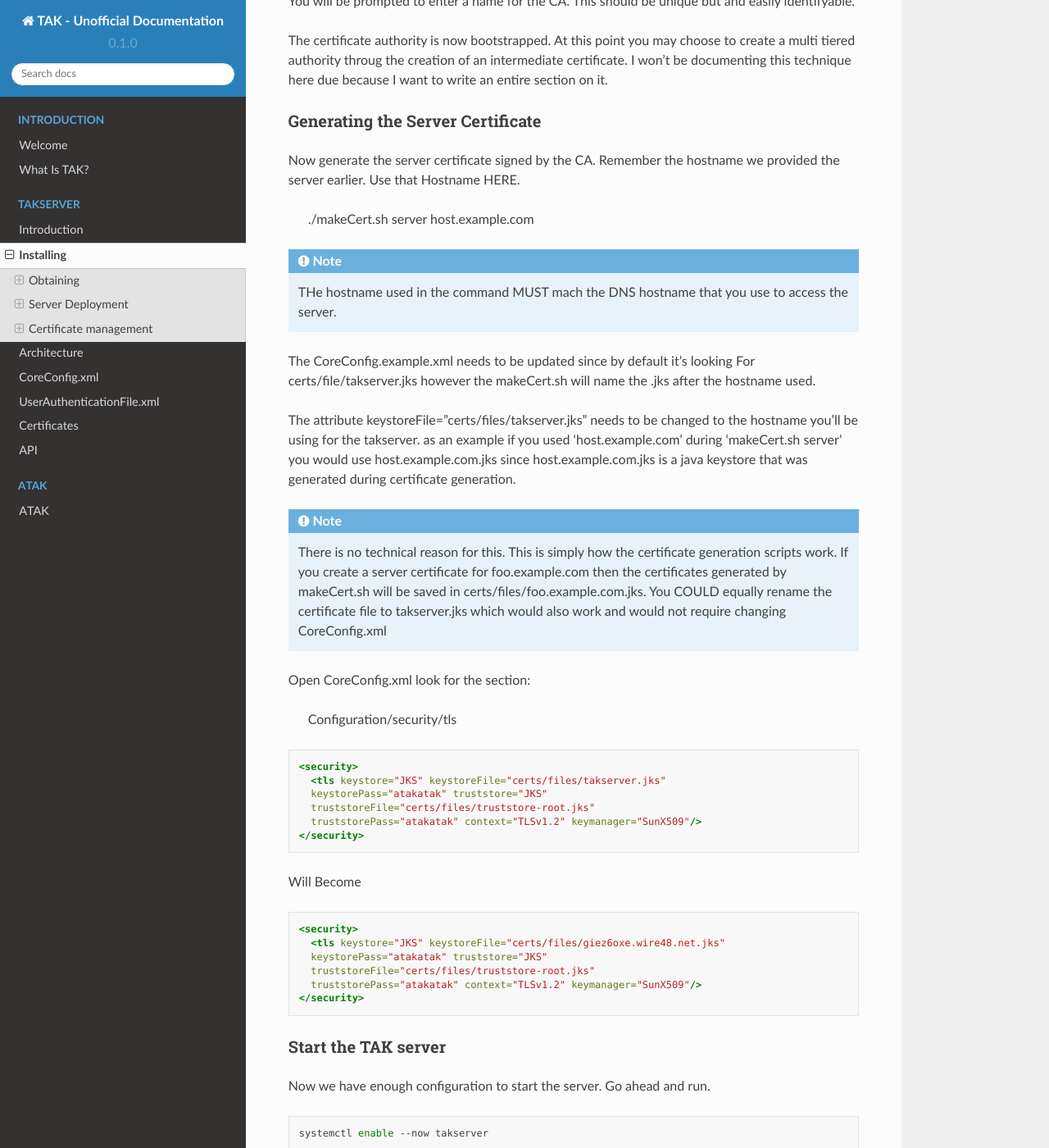
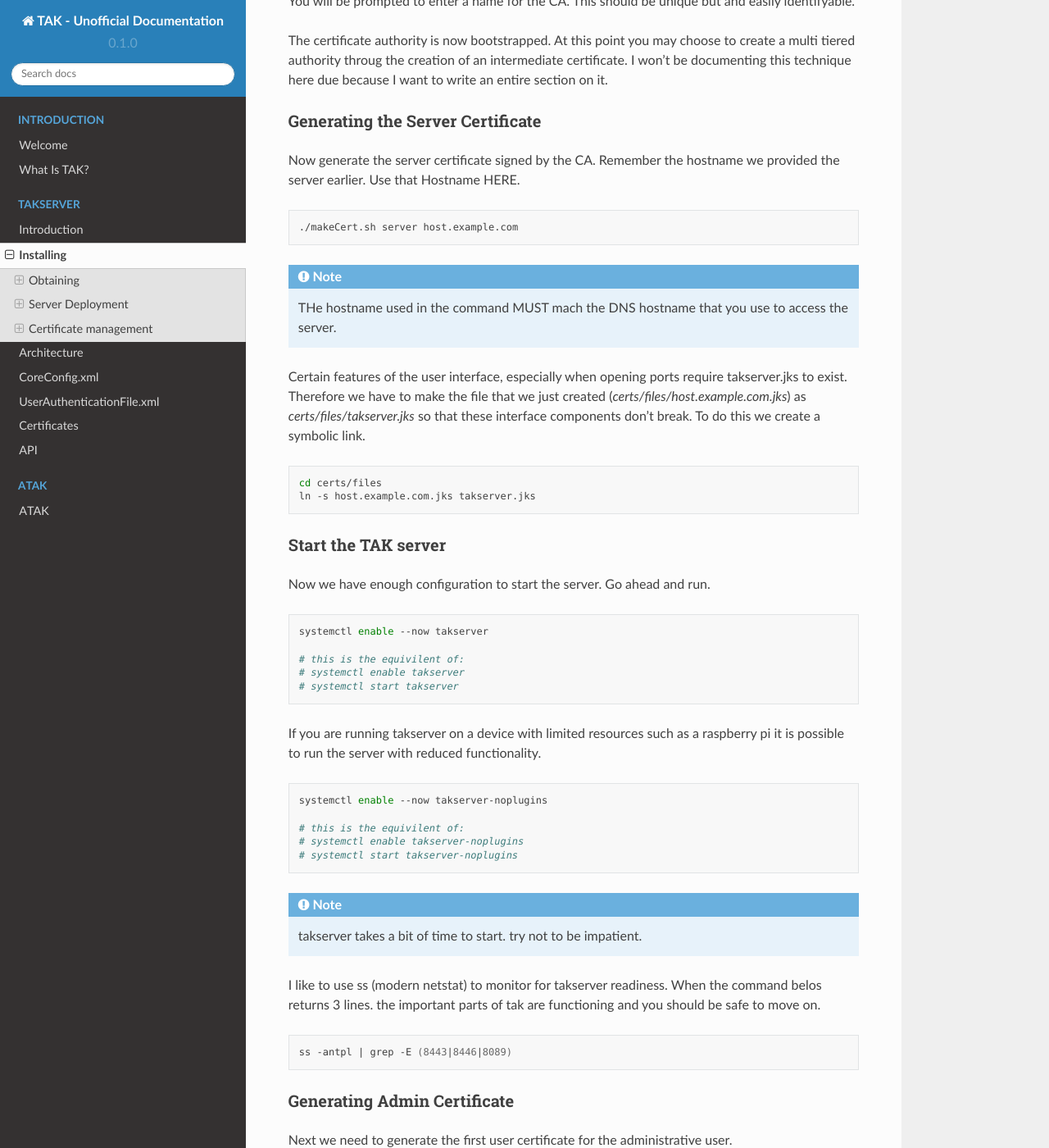
Before and after one commit to jimmypw/doc-tak, a Sphinx documentation site: the page built from docs/source/takserver/install.rst, in a window 1280 px wide and 1400 px high, scrolled down 5794 px. Shown: the whole window at 82% size. Built offline with Sphinx 7.4.7 and the Read the Docs theme 2.0.0, drawn with Linux system fonts in a browser that asks for light colours.

Commit message:
doc: clarified the server certificate must be available as takserver.jks

```diff
--- a/docs/source/takserver/install.rst
+++ b/docs/source/takserver/install.rst
@@ -314,53 +314,23 @@
 Now generate the server certificate signed by the CA. Remember the hostname we
 provided the server earlier. Use that Hostname HERE.
 
+.. code-block:: shell
+
   ./makeCert.sh server host.example.com
 
 .. note::
   THe hostname used in the command MUST mach the DNS hostname that you use to
   access the server.
 
-The CoreConfig.example.xml needs to be updated since by default it's looking For
-certs/file/takserver.jks however the makeCert.sh will name the .jks after the
-hostname used.
+Certain features of the user interface, especially when opening ports require
+takserver.jks to exist. Therefore we have to make the file that we just created
+(`certs/files/host.example.com.jks`) as `certs/files/takserver.jks` so that
+these interface components don't break. To do this we create a symbolic link.
 
-The attribute keystoreFile="certs/files/takserver.jks" needs to be changed to
-the hostname you'll be using for the takserver. as an example if you used
-'host.example.com' during 'makeCert.sh server' you would use host.example.com.jks
-since host.example.com.jks is a java keystore that was generated during
-certificate generation.
+.. code-block:: shell
 
-.. note::
-  There is no technical reason for this. This is simply how the certificate
-  generation scripts work. If you create a server certificate for
-  foo.example.com then the certificates generated by makeCert.sh will be saved
-  in certs/files/foo.example.com.jks. You COULD equally rename the certificate
-  file to takserver.jks which would also work and would not require changing
-  CoreConfig.xml
-
-Open CoreConfig.xml look for the section:
-
-  Configuration/security/tls
-
-.. code-block:: xml
-
-  <security>
-    <tls keystore="JKS" keystoreFile="certs/files/takserver.jks"
-    keystorePass="atakatak" truststore="JKS"
-    truststoreFile="certs/files/truststore-root.jks"
-    truststorePass="atakatak" context="TLSv1.2" keymanager="SunX509"/>
-  </security>
-
-Will Become
-
-.. code-block:: xml
-
-  <security>
-    <tls keystore="JKS" keystoreFile="certs/files/giez6oxe.wire48.net.jks"
-    keystorePass="atakatak" truststore="JKS"
-    truststoreFile="certs/files/truststore-root.jks"
-    truststorePass="atakatak" context="TLSv1.2" keymanager="SunX509"/>
-  </security>
+  cd certs/files
+  ln -s host.example.com.jks takserver.jks
 
 Start the TAK server
 ^^^^^^^^^^^^^^^^^^^^
```
